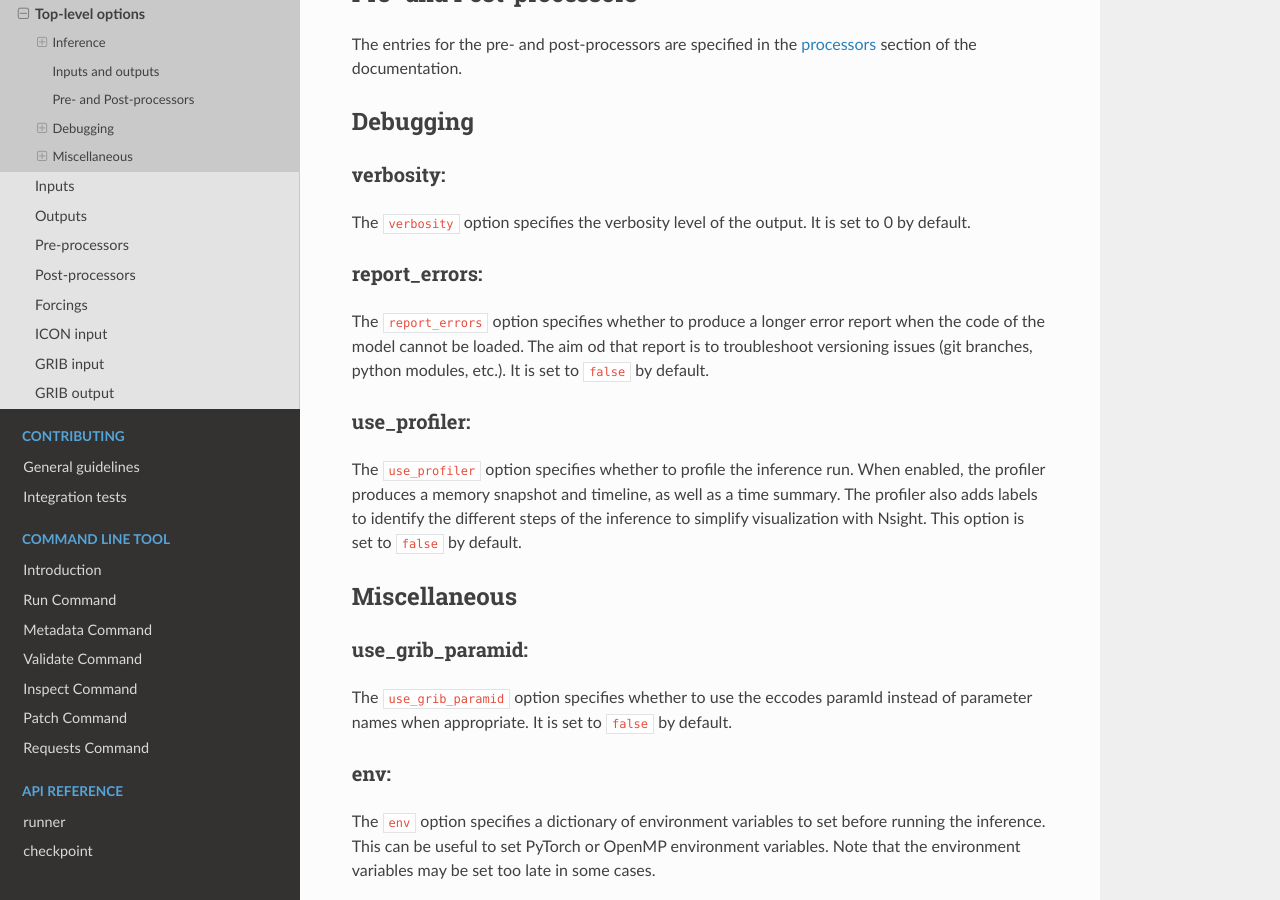
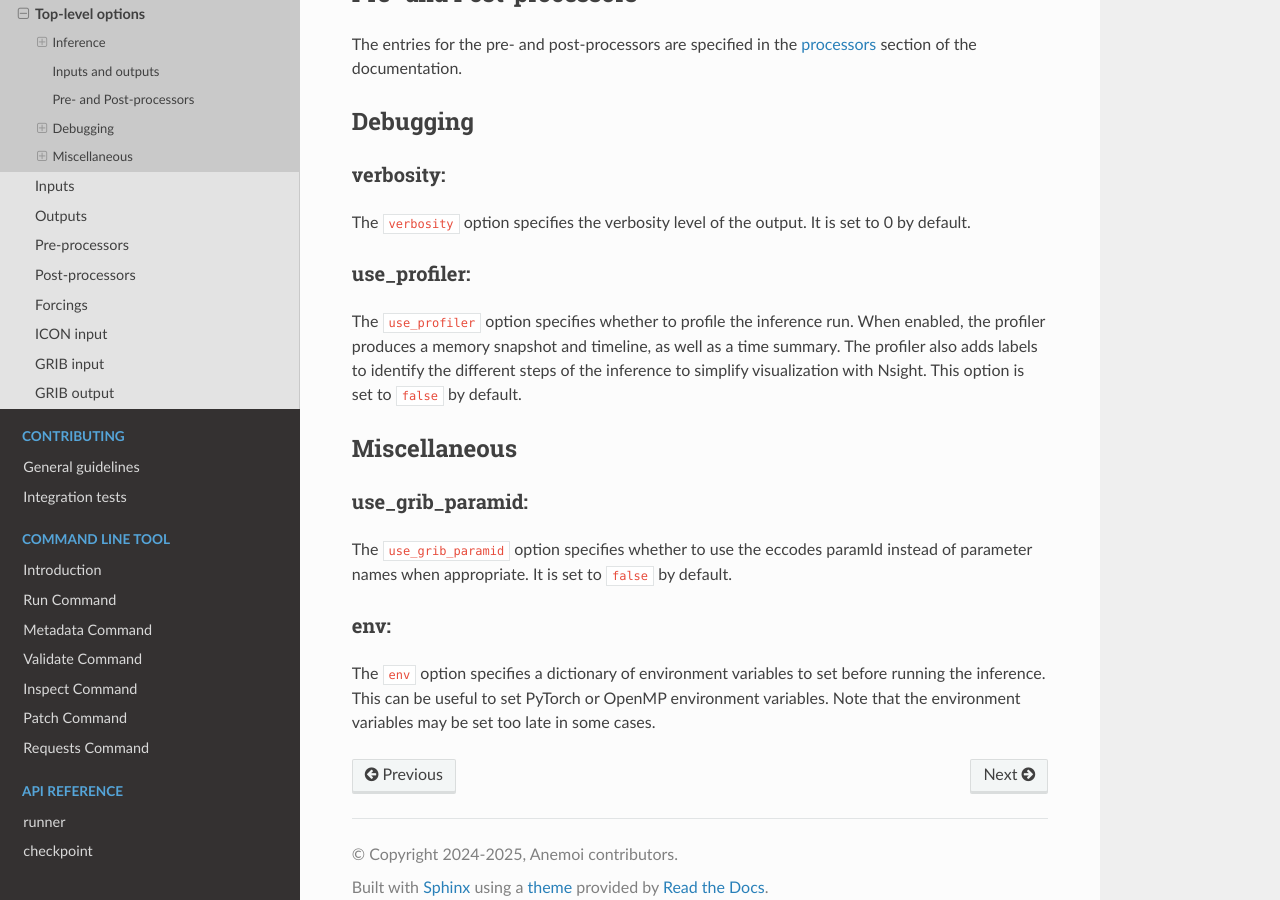
Before and after one commit to ecmwf/anemoi-inference, a Sphinx documentation site: the page built from docs/inference/configs/top-level.rst, in a window 1280 px wide and 900 px high, scrolled down 1628 px. Built offline with Sphinx 7.4.7 and the Read the Docs theme 3.1.0, drawn with Linux system fonts in a browser that asks for light colours; the version number could not be read and is left out.

Commit message:
Remove report_error

```diff
--- a/docs/inference/configs/top-level.rst
+++ b/docs/inference/configs/top-level.rst
@@ -100,14 +100,6 @@ verbosity:
 The ``verbosity`` option specifies the verbosity level of the output. It
 is set to 0 by default.
 
-report_errors:
-==============
-
-The ``report_errors`` option specifies whether to produce a longer error
-report when the code of the model cannot be loaded. The aim od that
-report is to troubleshoot versioning issues (git branches, python
-modules, etc.). It is set to ``false`` by default.
-
 use_profiler:
 =============
 
```
Also changed, not shown: 2 other files.
